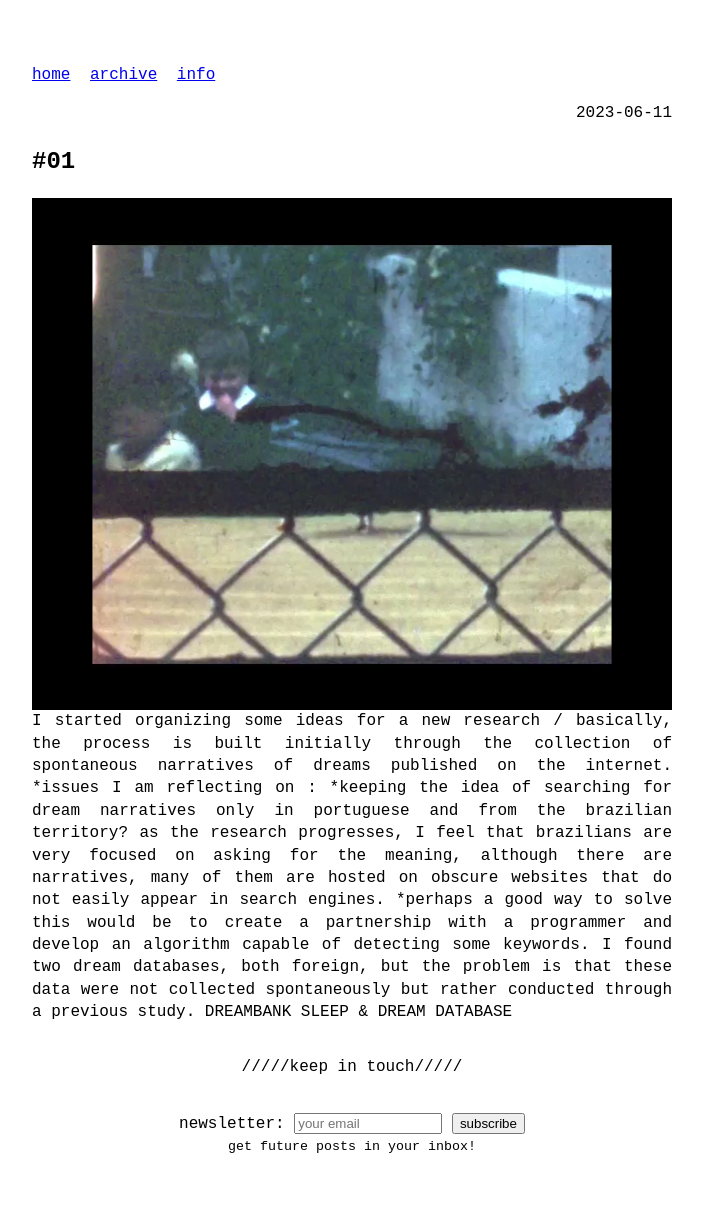
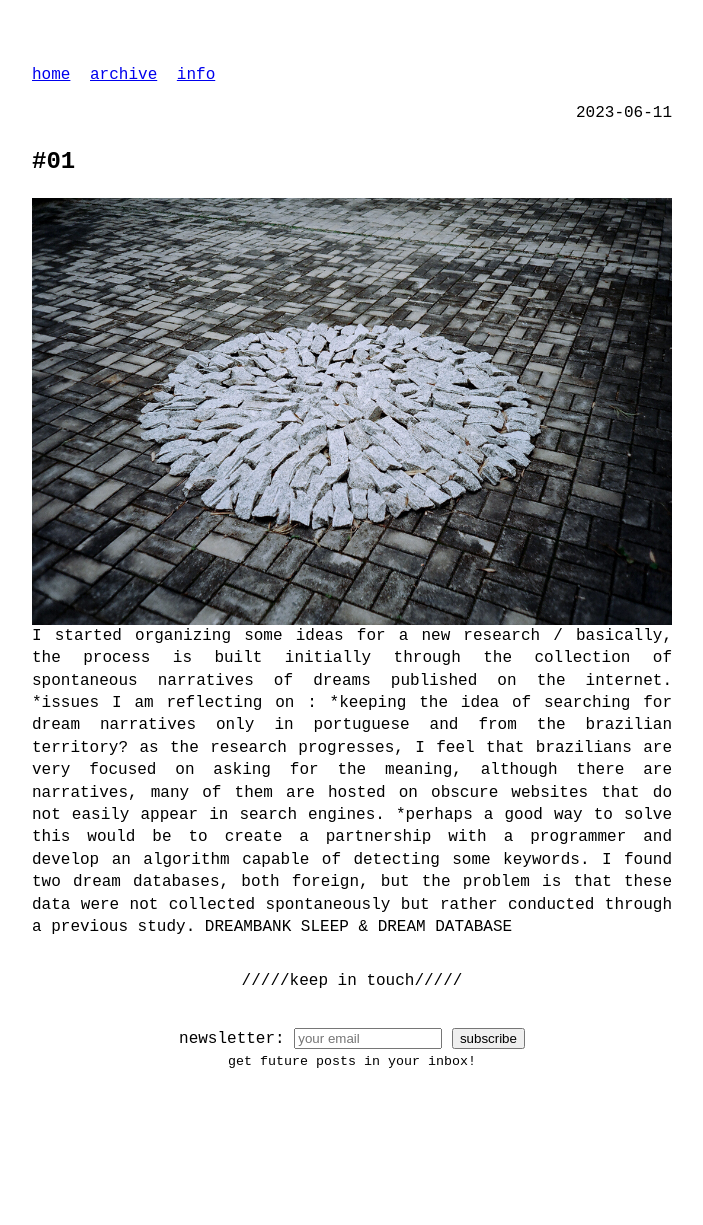
Before and after one commit to odaniloluna/odaniloluna.github.io, a Jekyll site: the page built from _posts/2023-06-11-#01.md, in a window 1280 px wide. Shown: the whole page, without its empty margins (288-991 px from the left). Built offline with Jekyll 4.4.1, drawn with Linux system fonts in a browser that asks for light colours; after the commit the page ends 1139 px from its top, so only the background shows below that.

Commit message:
Update 2023-06-11-#01.md

```diff
--- a/_posts/2023-06-11-#01.md
+++ b/_posts/2023-06-11-#01.md
@@ -5,7 +5,7 @@ slug: #11
 ---
 
 <p class="description" style="text-align: justify;">
-<img src="/assets/ode-ao-erro-03.jpg" />
+<img src="/assets/danilo-luna-earlyworks-01.jpg" />
 I started organizing some ideas for a new research / basically, the process is built initially through the collection of spontaneous narratives of dreams published on the internet.
 *issues I am reflecting on :
 
```
